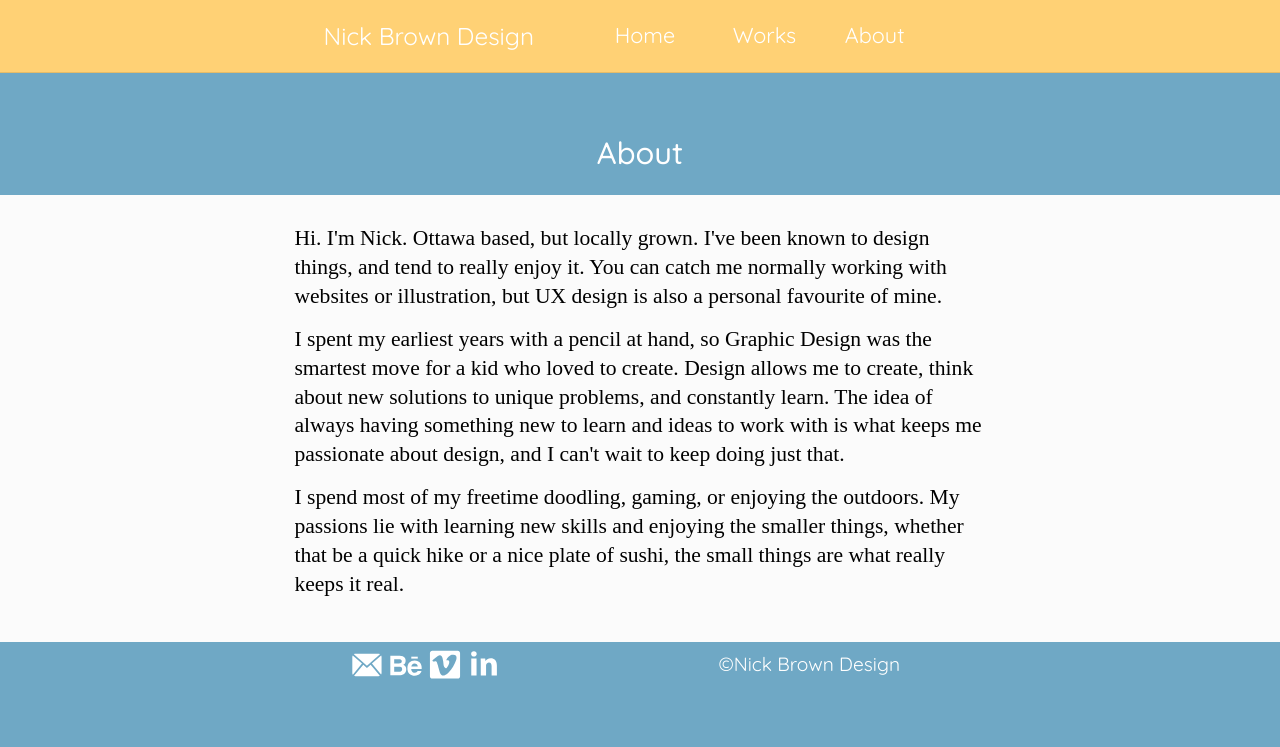
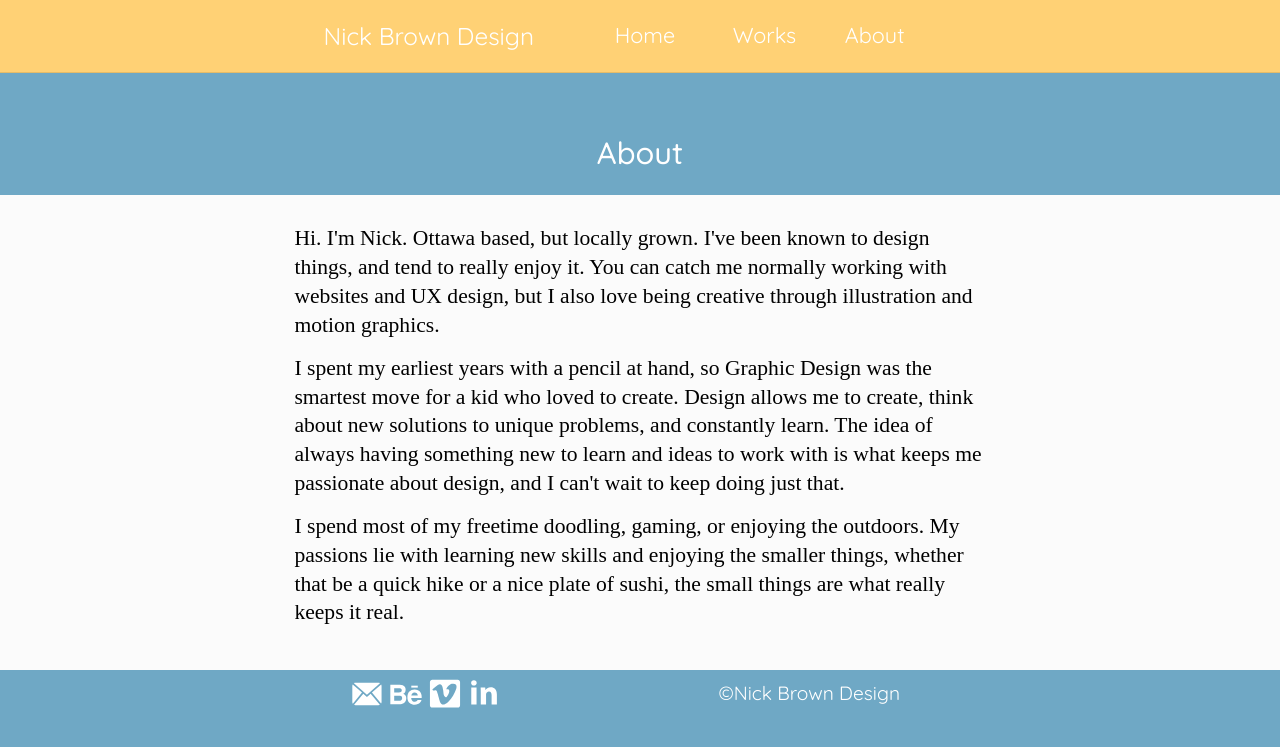
Before and after one commit to nicktgbrown/portfolio-site, a Jekyll site: the page built from about.html, in a window 1280 px wide. Shown: the top 747 px of the page. Built offline with Jekyll 4.4.1, drawn with Linux system fonts in a browser that asks for light colours; some web fonts are replaced.

Commit message:
Edit about

```diff
--- a/about.html
+++ b/about.html
@@ -9,7 +9,7 @@ priority: .3
     <h2 itemscope itemprop="headline" itemtype="http://schema.org/Text" class="push-1-4 text-center peta">About</h2>
   </div>
   <div itemprop="about" class="max-length center wrapper">
-    <p class="mega push-1-2 pad-t">Hi. I'm Nick. Ottawa based, but locally grown. I've been known to design things, and tend to really enjoy it. You can catch me normally working with websites or illustration, but UX design is also a personal favourite of mine.</p>
+    <p class="mega push-1-2 pad-t">Hi. I'm Nick. Ottawa based, but locally grown. I've been known to design things, and tend to really enjoy it. You can catch me normally working with websites and UX design, but I also love being creative through illustration and motion graphics.</p>
     <p class="mega push-1-2">I spent my earliest years with a pencil at hand, so Graphic Design was the smartest move for a kid who loved to create. Design allows me to create, think about new solutions to unique problems, and constantly learn. The idea of always having something new to learn and ideas to work with is what keeps me passionate about design, and I can't wait to keep doing just that.</p>
     <p class="mega push-1-2">I spend most of my freetime doodling, gaming, or enjoying the outdoors. My passions lie with learning new skills and enjoying the smaller things, whether that be a quick hike or a nice plate of sushi, the small things are what really keeps it real.</p>
   </div>
```
